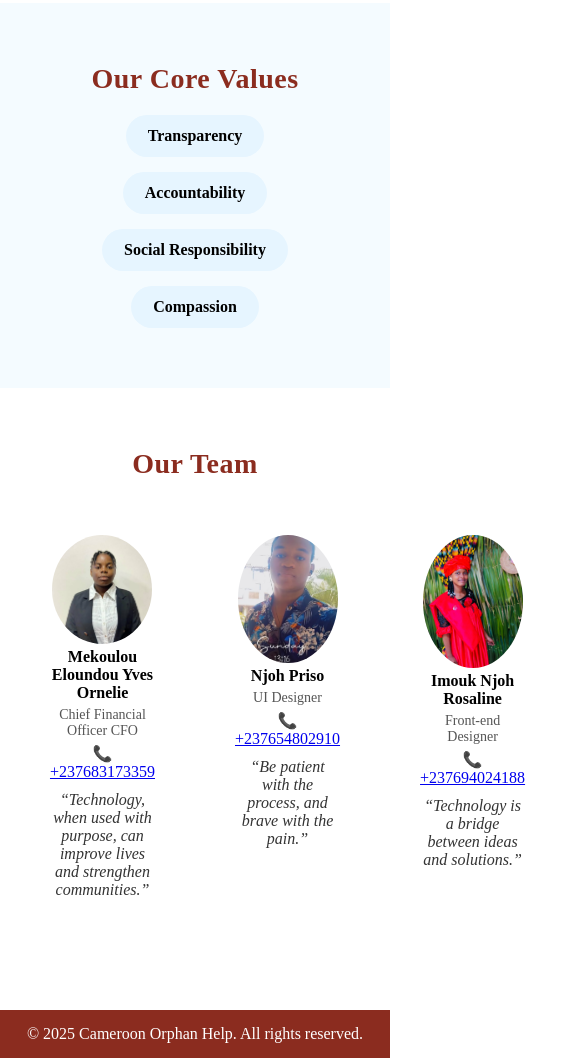
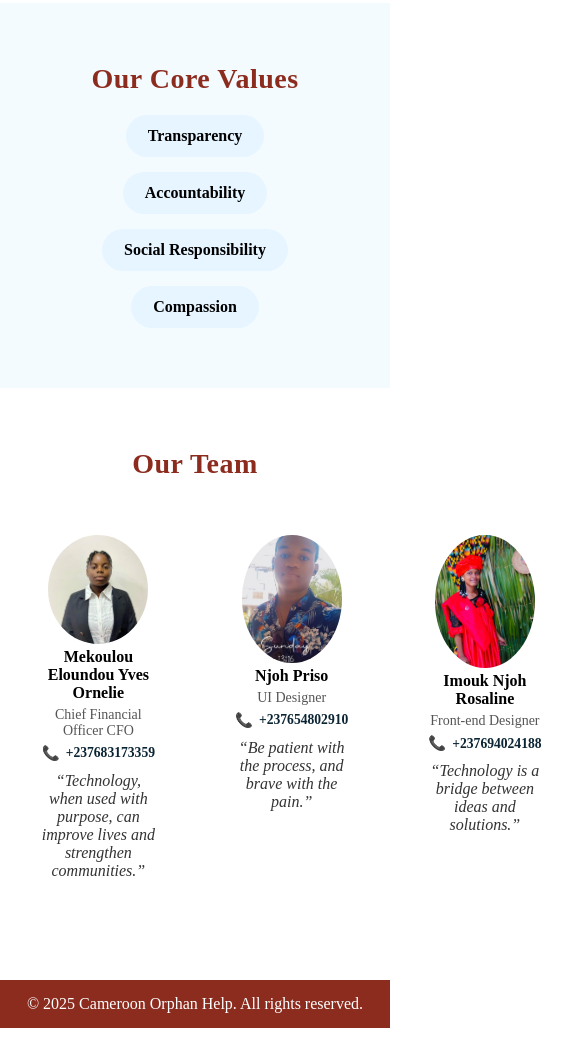
Before and after one commit to Ondoua-Marie/cam_orphanHelp, a plain HTML site: page about.html in a window 390 px wide. Shown: the part 2137-3195 px from the top of the page, 585 px wide, since content can reach past the window. After the commit the page ends 3165 px from the top, so only its background shows below. Drawn offline with Linux system fonts and the light colour scheme; files whose address does not match are found by name.

Commit message:
Add team phone section styles
Added styles for team phone section with hover effects.

```diff
--- a/about.css
+++ b/about.css
@@ -198,3 +198,28 @@ footer {
         width: 100%;
     }
 }
+
+/* ===== TEAM PHONE ===== */
+.team-phone {
+    margin-top: 6px;
+    font-size: 0.85rem;
+    font-weight: 600;
+    display: flex;
+    justify-content: center;
+    align-items: center;
+    gap: 6px;
+    color: var(--dark);
+}
+
+.team-phone a {
+    text-decoration: none;
+    color: var(--dark);
+}
+
+.team-phone a:hover {
+    color: var(--brownred);
+}
+
+.phone-icon {
+    font-size: 0.9rem;
+}
```
